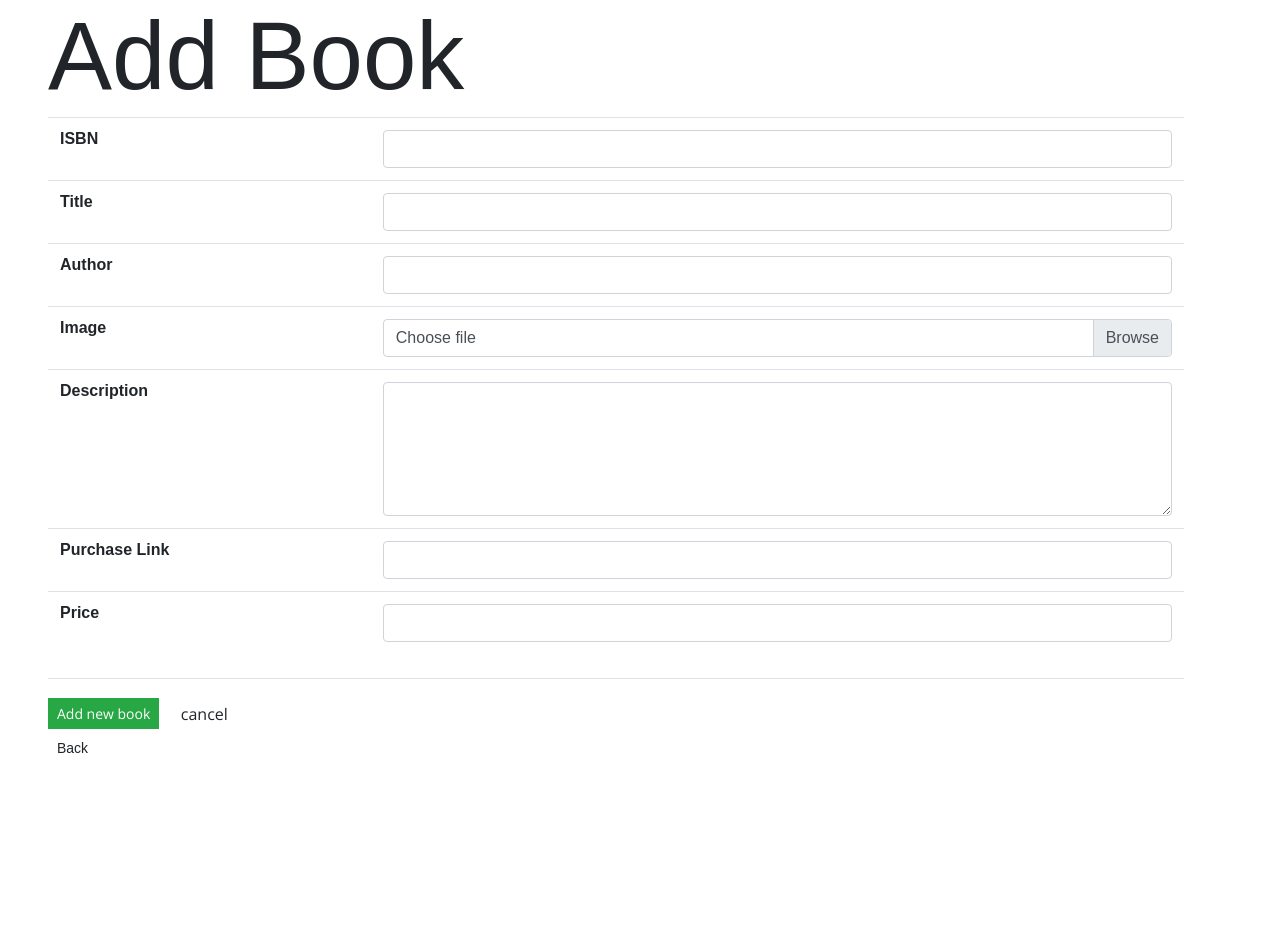
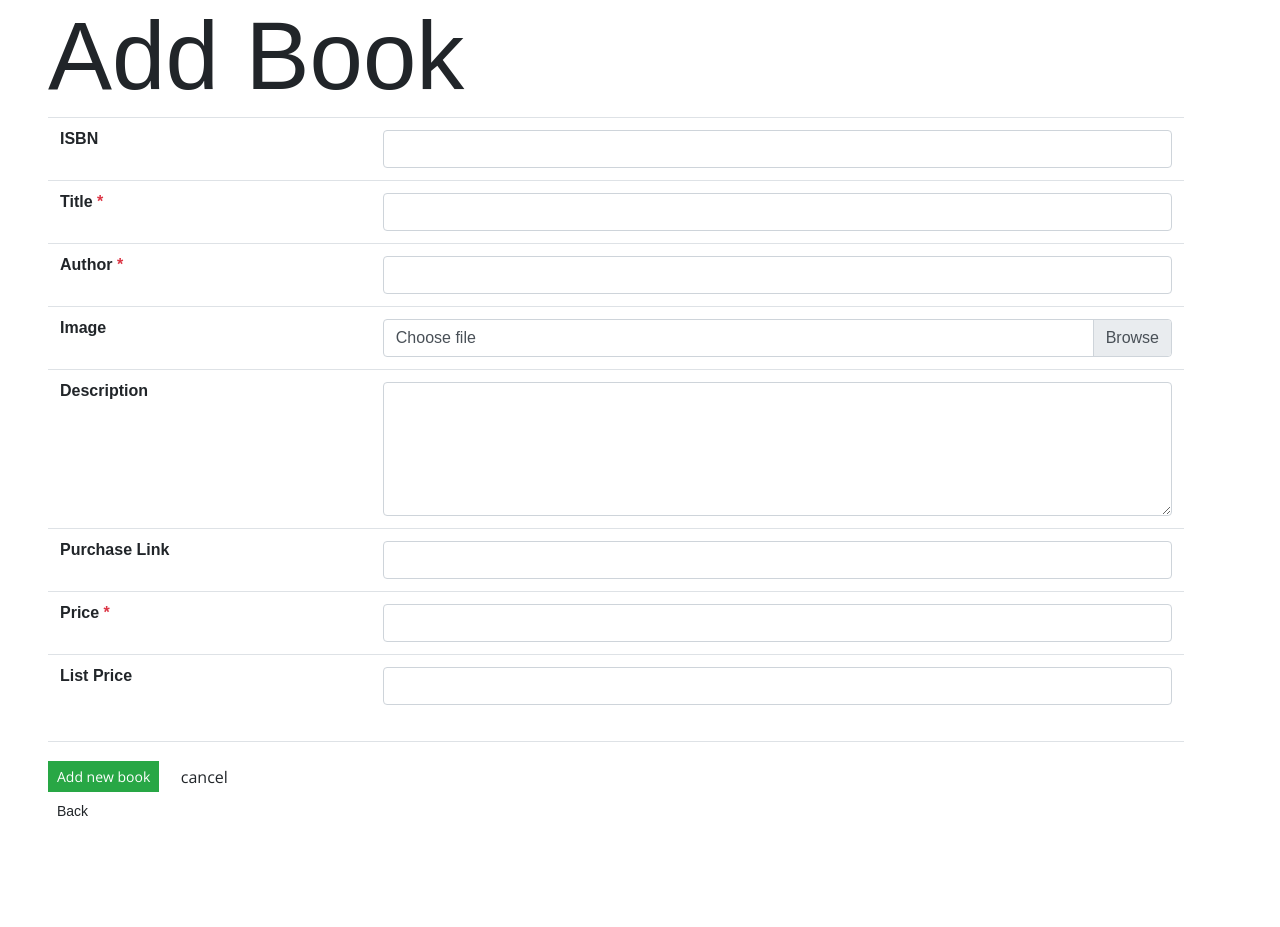
Before and after one commit to NowoCodes/Cravinkminds, a PHP site: page /dashboard/add_book.php in a window 1280 px wide. Shown: the part 96-1023 px from the top of the page. Before the commit the page ends 849 px from the top, so only its background shows below. Run offline with PHP 8.4, Linux system fonts and the light colour scheme; the visitor is signed in with stand-in values (Sample User, id 1); data that the repository does not hold is empty; some libraries are stand-ins or nearby versions.

Commit message:
add list price

```diff
--- a/dashboard/add_book.php
+++ b/dashboard/add_book.php
@@ -22,11 +22,11 @@ include 'dashboard-nav.php';
           <td><input type="text" class="form-control" name="isbn"></td>
         </tr>
         <tr>
-          <th>Title</th>
+          <th>Title <span class="text-danger">*</span></th>
           <td><input type="text" class="form-control" name="title" required></td>
         </tr>
         <tr>
-          <th>Author</th>
+          <th>Author <span class="text-danger">*</span></th>
           <td><input type="text" class="form-control" name="author" required></td>
         </tr>
         <tr>
@@ -47,8 +47,12 @@ include 'dashboard-nav.php';
           <td><input type="text" class="form-control" name="link"></td>
         </tr>
         <tr>
-          <th>Price</th>
+          <th>Price <span class="text-danger">*</span></th>
           <td><input type="text" class="form-control" name="price" required></td>
+        </tr>
+        <tr>
+          <th>List Price</th>
+          <td><input type="text" class="form-control" name="list_price"></td>
         </tr>
       </table>
   </div>
--- a/dashboard/bookedit.php
+++ b/dashboard/bookedit.php
@@ -18,6 +18,7 @@ $author = sanitize($_POST['author']);
 $descr = sanitize($_POST['descr']);
 $link = sanitize($_POST['link']);
 $price = floatval(sanitize($_POST['price']));
+$listprice = floatval(sanitize($_POST['list_price']));
 
 if (isset($_FILES['image']) && $_FILES['image']['name'] != "") {
   $image = $_FILES['image']['name'];
@@ -30,7 +31,8 @@ $query = "UPDATE books SET
 	book_author = '$author',
 	book_descr = '$descr',
   purchase_link = '$link',
-	book_price = '$price'";
+	book_price = '$price',
+	list_price = '$listprice'";
 if (isset($image)) {
   $query .= ", book_image = '$image' WHERE `book_isbn` = '$isbn'";
 } else {
--- a/dashboard/viewbooks.php
+++ b/dashboard/viewbooks.php
@@ -29,6 +29,7 @@ include 'dashboard-nav.php' ?>
             <th>Description</th>
             <th>Purchase Link</th>
             <th>Price</th>
+            <th>List Price</th>
             <th>Actions</th>
           </tr>
         </thead>
@@ -56,6 +57,7 @@ include 'dashboard-nav.php' ?>
                   <a class="text-warning text-decoration-none" target="_blank" href="<?= $row['purchase_link']; ?>"><?= $row['purchase_link']; ?></a>
                 </td>
                 <td><?= $row['book_price']; ?></td>
+                <td><strike class="text-danger"><?= $row['list_price']; ?></strike></td>
                 <td>
                   <a class="btn btn-sm btn-info" href="editbook.php?bookisbn=<?= $row['book_isbn']; ?>">Edit</a>
                   <a class="btn btn-sm btn-danger" href="deletebook.php?bookisbn=<?= $row['book_isbn']; ?>">Delete</a>
```
Also changed, not shown: dashboard/adbok.php (+5 -2 lines), dashboard/editbook.php (+13 -9 lines).
